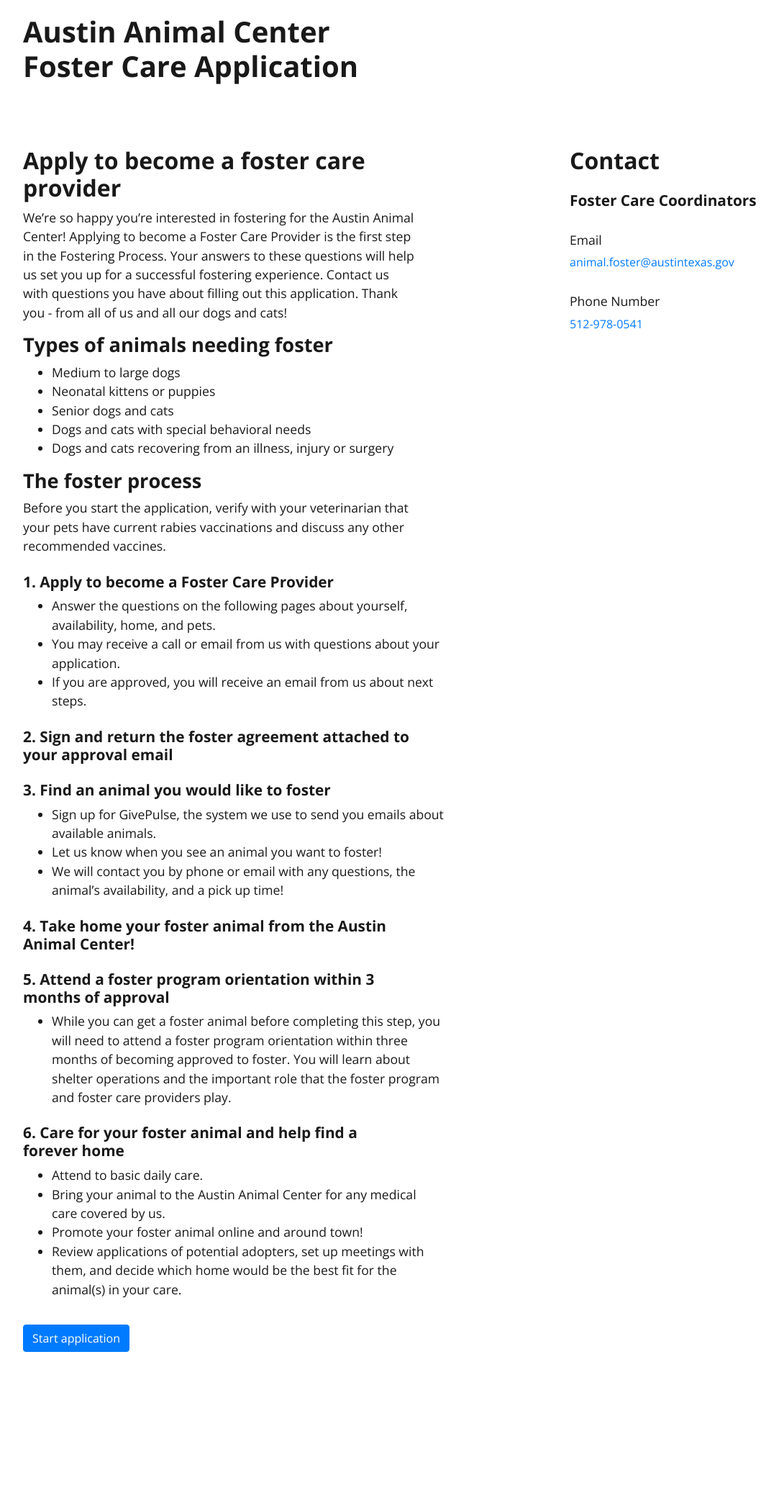
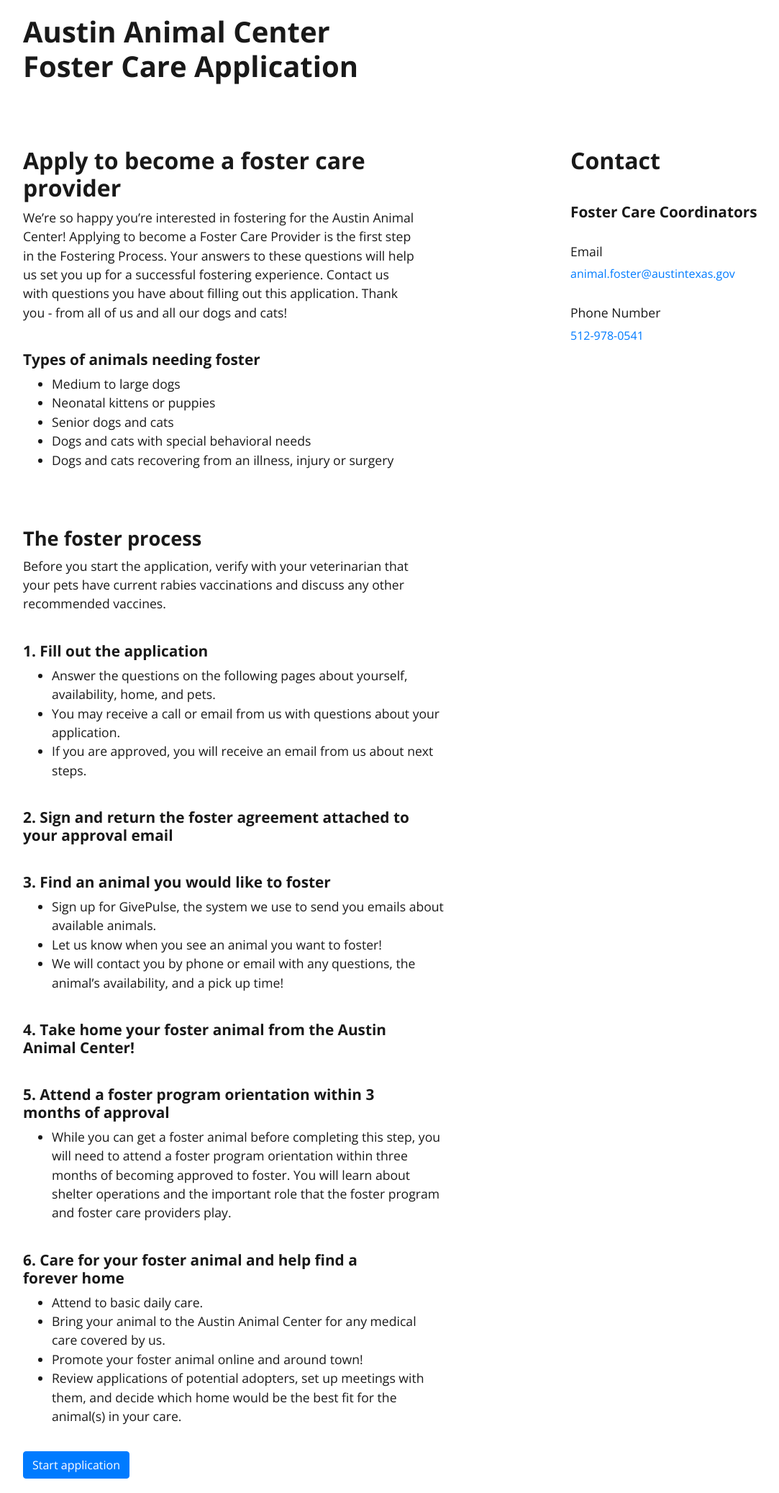
Before and after one commit to cityofaustin/prototypeform, a Jekyll site: the page built from _pages/index.html, in a window 1280 px wide. Shown: the whole page at 72% size, without its empty margins (53-1136 px from the left). Built offline with Jekyll 4.4.1, drawn with Linux system fonts in a browser that asks for light colours; nearby versions of some CDN libraries; before the commit the page ends 1898 px from its top, so only the background shows below that.

Commit message:
Courtney content review revisions
Alert text, next steps formatting, start page formatting

```diff
--- a/_pages/Animal_info.html
+++ b/_pages/Animal_info.html
@@ -210,7 +210,7 @@
     <div class="alert alert-warning d-none js-seperate-animals-alert row" role="alert">
         <i class="fas fa-exclamation-triangle fa-2x fa-fw col-md-1"></i>
         <div class="col-md-11 alert-body">
-          <p>Before taking home a foster animal, please consider your options and determine how you could separate the animal if needed.</p>
+          <p>You may continue the application, but before taking home a foster animal, please consider your options and determine how you could separate the animal if needed.</p>
           <p>It is important that you have a plan in place to separate foster pets from your pets for their safety and well-being. It can be as simple as keeping them in separate rooms, crates, or using a baby gate as a barrier. </p>
         </div>
     </div>
--- a/_pages/Home_info.html
+++ b/_pages/Home_info.html
@@ -72,12 +72,12 @@
             <div class="alert alert-warning d-none js-indoors-alert row" role="alert">
                 <i class="fas fa-exclamation-triangle fa-2x fa-fw col-md-1"></i>
                 <div class="col-md-11 alert-body">
-                    <p>Foster animals need to reside indoors:</p>
+                    <p>You may continue the application, but before bringing home a foster animal, make sure it can reside indoors:</p>
                     <ul>
                         <li>Kittens and cats should only be kept indoors, because there’s a high risk of them running away.</li>
                         <li>Puppies and dogs should be kept primarily indoors, but can go outside for potty breaks, play time, and exercise.</li>
                     </ul>
-                    <p>Before bringing home a foster animal, make sure it can reside indoors. If you don't think you'll be able to have your foster animal live indoors, please let us know and we may be able to help you figure out a solution.</p>
+                    <p>If you don't think you'll be able to have your foster animal live indoors, please let us know and we may be able to help you figure out a solution.</p>
                 </div>
             </div>
         </div>
--- a/_pages/Yourself_info.html
+++ b/_pages/Yourself_info.html
@@ -105,7 +105,7 @@
       <div class="alert alert-warning d-none js-humane-alert row" role="alert">
           <i class="fas fa-exclamation-triangle fa-2x fa-fw col-md-1"></i>
           <div class="col-md-11 alert-body">
-            <p>While we do not ask that you stop supporting other organizations, we do require that when you have one of the Austin Animal Center’s animals in your home, that you do not have foster animals from other organizations at the same time.</p>
+            <p>Fostering with other organizations does not disqualify you from fostering, but we do require that when you have one of the Austin Animal Center’s animals in your home, that you do not have foster animals from other organizations at the same time.</p>
             <p>This is to protect the health, safety, and overall well-being of the animals. If you feel that you have a special circumstance that you would like for us to consider, please let us know.</p>
           </div>
       </div>
--- a/_pages/index.html
+++ b/_pages/index.html
@@ -5,7 +5,7 @@
 
 <h2>Apply to become a foster care provider</h2>
 <p>We’re so happy you’re interested in fostering for the Austin Animal Center! Applying to become a Foster Care Provider is the first step in the Fostering Process. Your answers to these questions will help us set you up for a successful fostering experience. Contact us with questions you have about filling out this application. Thank you - from all of us and all our dogs and cats!</p>
-<h3>Types of animals needing foster</h3>
+<h4>Types of animals needing foster</h4>
     <ul>
         <li>Medium to large dogs</li>
         <li>Neonatal kittens or puppies</li>
@@ -13,9 +13,20 @@
         <li>Dogs and cats with special behavioral needs</li>
         <li>Dogs and cats recovering from an illness, injury or surgery</li>
     </ul>
+<!-- Below is visual variation of above -->
+    <!-- <div class="call-out">
+    <h4>Types of animals needing foster</h4>
+    <ul>
+        <li>Medium to large dogs</li>
+        <li>Neonatal kittens or puppies</li>
+        <li>Senior dogs and cats</li>
+        <li>Dogs and cats with special behavioral needs</li>
+        <li>Dogs and cats recovering from an illness, injury or surgery</li>
+    </ul>
+</div> -->
 <h3>The foster process</h3>
 <p>Before you start the application, verify with your veterinarian that your pets have current rabies vaccinations and discuss any other recommended vaccines.</p>
-<h4>1. Apply to become a Foster Care Provider</h4>
+<h4>1. Fill out the application</h4>
     <ul>
         <li>Answer the questions on the following pages about yourself, availability, home, and pets.</li>
         <li>You may receive a call or email from us with questions about your application.</li>
--- a/css/main.scss
+++ b/css/main.scss
@@ -13,6 +13,7 @@
 
 .col-md-4 {
     padding-bottom: 1rem;
+    padding-left: 1rem;
 }
 
 h1 {
@@ -29,12 +30,13 @@
 h3 {
     font-size: 1.7rem;
     font-weight: 625;
+    margin-top: 5rem;
 }
 
 h4 {
     font-size: 1.3rem;
     font-weight: 625;
-    margin-top: 1.5rem;
+    margin-top: 2.5rem;
 }
 
 h5 {
@@ -127,3 +129,14 @@
 .alert-body {
     padding: 0rem 0.25rem 0rem .9rem;
 }
+
+.call-out {
+    margin-left: 2rem;
+    padding-left: 1rem;
+    margin-right: 2rem;
+    margin-top: 2rem;
+    margin-bottom: 2rem;
+    border-left: #ced4da;
+    border-left-style: solid;
+    border-left-width: 8px;
+}
```
Also changed, not shown: _pages/Confirmation.html (+21 -1 lines). Lines whose indentation alone changed are shown as unchanged.
